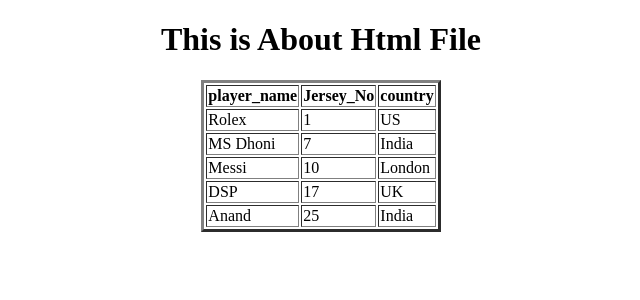
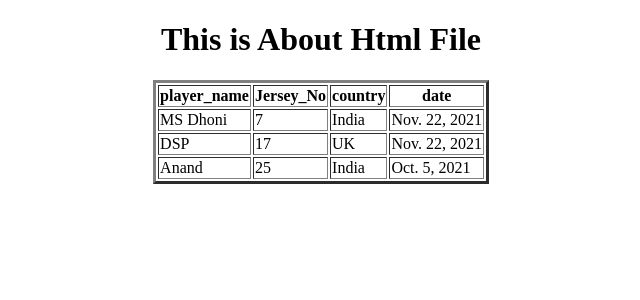
Before and after one commit to Munishr143/CRUD_Operations--Retrieving-Updating-Deleting-of-data, a Django app: page /display_about/ in a window 1280 px wide. Shown: the top 300 px of the page, without its empty margins (319-959 px from the left). Run offline with Django 4.2, Linux system fonts and the light colour scheme; data comes from the database, SQL or seed files in the repository; both versions use the stored data as it was after the commit.

Commit message:
first commit

```diff
--- a/app/models.py
+++ b/app/models.py
@@ -20,5 +20,6 @@ class About(models.Model):
     player_name=models.ForeignKey(Webpage, on_delete=models.CASCADE)
     Jersey_No=models.IntegerField(primary_key=True)
     country=models.CharField(max_length=25)
+    date=models.DateField(default='2021-11-22')
     def __str__(self):
         return self.country
--- a/app/views.py
+++ b/app/views.py
@@ -2,6 +2,7 @@ from django.shortcuts import render
 
 # Create your views here.
 from app.models import *
+from django.db.models.functions import Length
 
 def display_topic(request):
     LOT=Topic.objects.all()
@@ -11,12 +12,25 @@ def display_topic(request):
 
 def display_webpage(request):
     LOW=Webpage.objects.all()
+    # LOW=Webpage.objects.order_by('player_name')
+    # LOW=Webpage.objects.order_by('-player_name')
+    # LOW=Webpage.objects.order_by(Length('player_name'))
+    # LOW=Webpage.objects.order_by(Length('player_name').desc())
+    # LOW=Webpage.objects.filter(player_name='DSP')
+    LOW=Webpage.objects.exclude(player_name='MS Dhoni')
+
+
+
+
     d={'webpages':LOW}
 
     return render(request, 'webpage.html', context=d)
 
 def display_about(request):
-    LOW=About.objects.all()
-    d={'abouts':LOW}
+    LOA=About.objects.all()
+    LOA=About.objects.filter(date__gt='2021-10-01')
 
+
+
+    d={'abouts':LOA}
     return render(request, 'about.html', context=d)
--- a/templates/about.html
+++ b/templates/about.html
@@ -14,6 +14,7 @@
                 <th>player_name</th>
                 <th>Jersey_No</th>
                 <th>country</th>
+                <th>date</th>
             </tr>
 
             {% for ao in abouts %}
@@ -21,6 +22,7 @@
                 <td>{{ao.player_name}}</td>
                 <td>{{ao.Jersey_No}}</td>
                 <td>{{ao.country}}</td>
+                <td>{{ao.date}}</td>
             </tr>
 
             {% endfor %}
--- a/templates/webpage.html
+++ b/templates/webpage.html
@@ -13,17 +13,17 @@
 
         <table border="3px">
             <tr>
-                <th>topic_name</th>
                 <th>player_ID</th>
                 <th>player_name</th>
+                <th>topic_name</th>
                 <th>Email</th>
             </tr>
 
             {% for wo in webpages %}
             <tr>
-                <td>{{wo.topic_name}}</td>
                 <td>{{wo.player_ID}}</td>
                 <td>{{wo.player_name}}</td>
+                <td>{{wo.topic_name}}</td>
                 <td>{{wo.Email}}</td>
             </tr>
             {% endfor %}
```
Also changed, not shown: app/migrations/0002_about_date.py (added), db.sqlite3.
